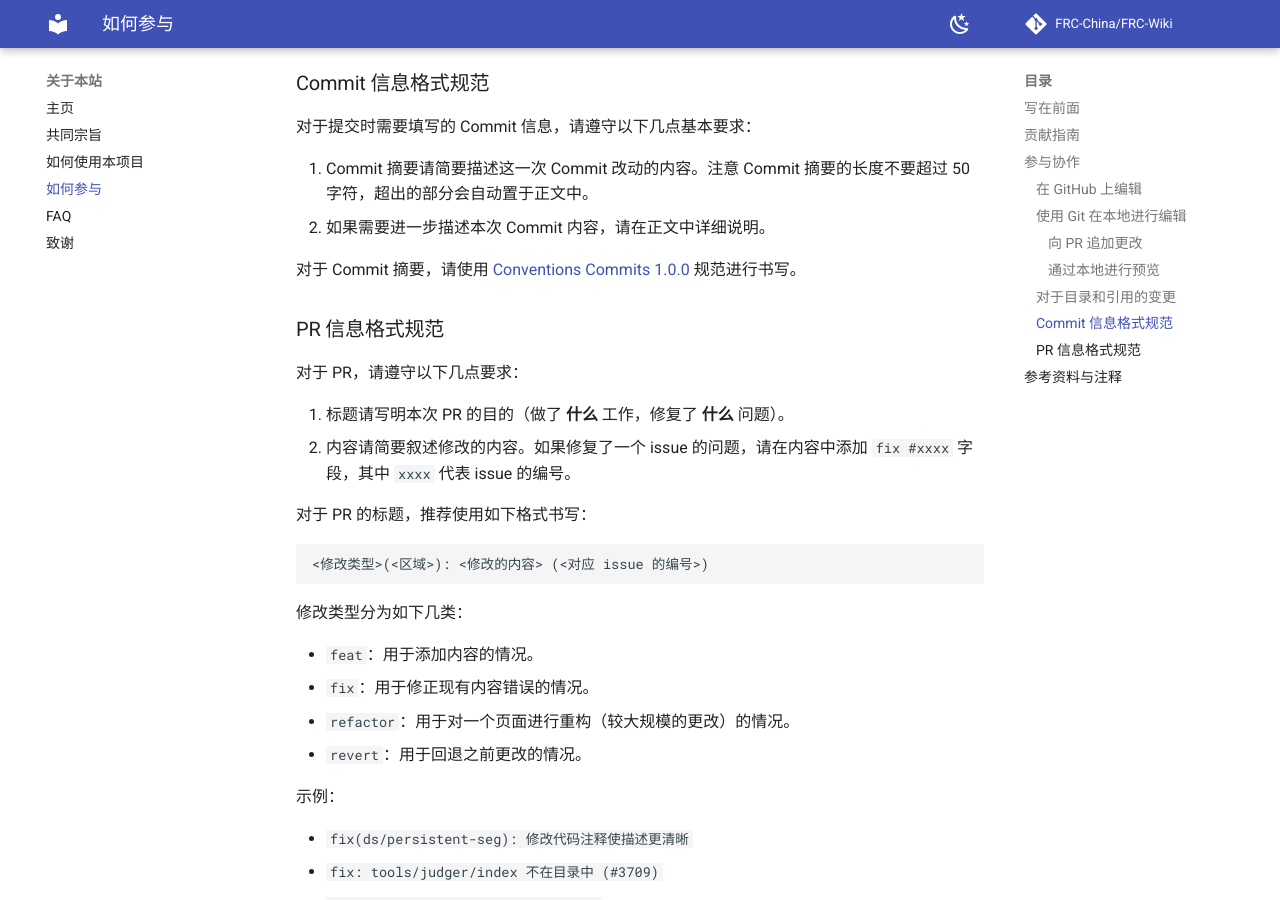
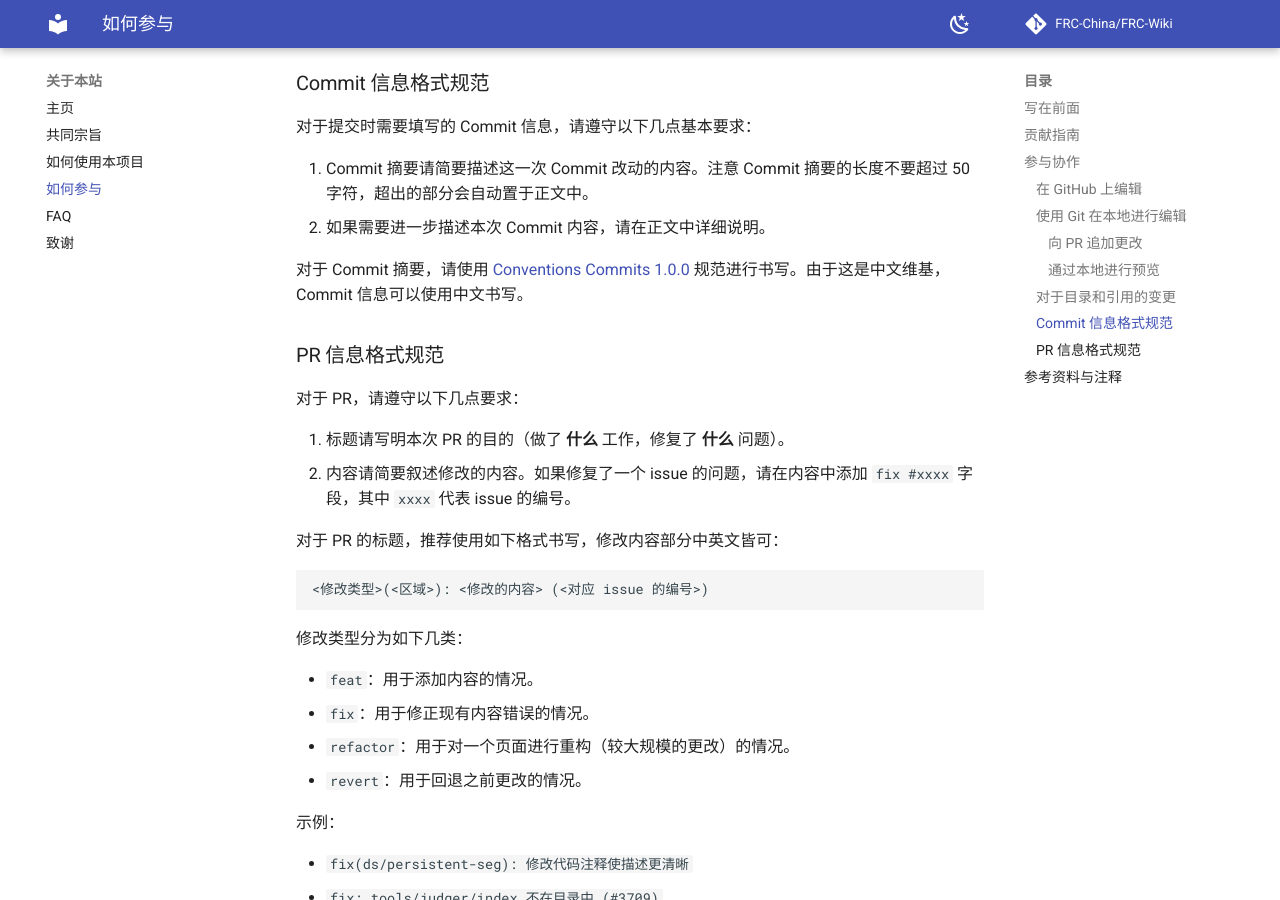
Before and after one commit to FRC-China/FRC-Wiki, an MkDocs documentation site: the page built from docs/start/contribute.md, in a window 1280 px wide and 900 px high, scrolled down 2368 px. Built offline with MkDocs 1.6.1 and Material for MkDocs 9.7.7, drawn with Linux system fonts in a browser that asks for light colours; comment, search, counter and statistics services are not loaded.

Commit message:
feat(start/contribute): 补充语言要求

````diff
--- a/docs/start/contribute.md
+++ b/docs/start/contribute.md
@@ -79,7 +79,7 @@
 1.  Commit 摘要请简要描述这一次 Commit 改动的内容。注意 Commit 摘要的长度不要超过 50 字符，超出的部分会自动置于正文中。
 2.  如果需要进一步描述本次 Commit 内容，请在正文中详细说明。
 
-对于 Commit 摘要，请使用 [Conventions Commits 1.0.0](https://www.conventionalcommits.org/zh-hans/v1.0.0/) 规范进行书写。
+对于 Commit 摘要，请使用 [Conventions Commits 1.0.0](https://www.conventionalcommits.org/zh-hans/v1.0.0/) 规范进行书写。由于这是中文维基，Commit 信息可以使用中文书写。
 
 ### PR 信息格式规范
 
@@ -88,7 +88,7 @@
 1.  标题请写明本次 PR 的目的（做了 **什么** 工作，修复了 **什么** 问题）。
 2.  内容请简要叙述修改的内容。如果修复了一个 issue 的问题，请在内容中添加 `fix #xxxx` 字段，其中 `xxxx` 代表 issue 的编号。
 
-对于 PR 的标题，推荐使用如下格式书写：
+对于 PR 的标题，推荐使用如下格式书写，修改内容部分中英文皆可：
 
 ```text
 <修改类型>(<区域>): <修改的内容> (<对应 issue 的编号>)
````
